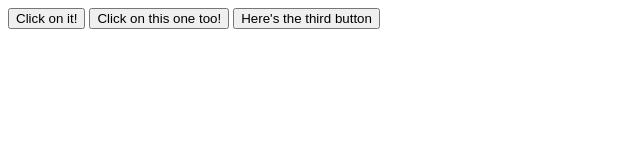
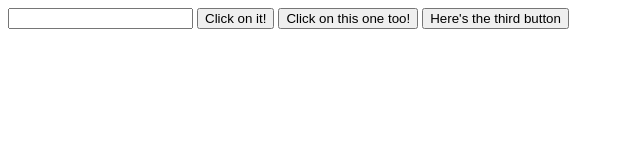
Before and after one commit to OntottVas/Events_Event_Listeners, a plain HTML site: page index.html in a window 1280 px wide. Shown: the whole page, without its empty margins (0-640 px from the left). Drawn offline with nearby package versions, Linux system fonts and the light colour scheme.

Commit message:
input field created

```diff
--- a/index.html
+++ b/index.html
@@ -6,6 +6,7 @@
     <title>Document</title>
 </head>
 <body>
+    <input type="text" id="colorInput">
     <button id="first">Click on it!</button>
     <button id="second">Click on this one too!</button>
     <button id="third">Here's the third button</button>
```
